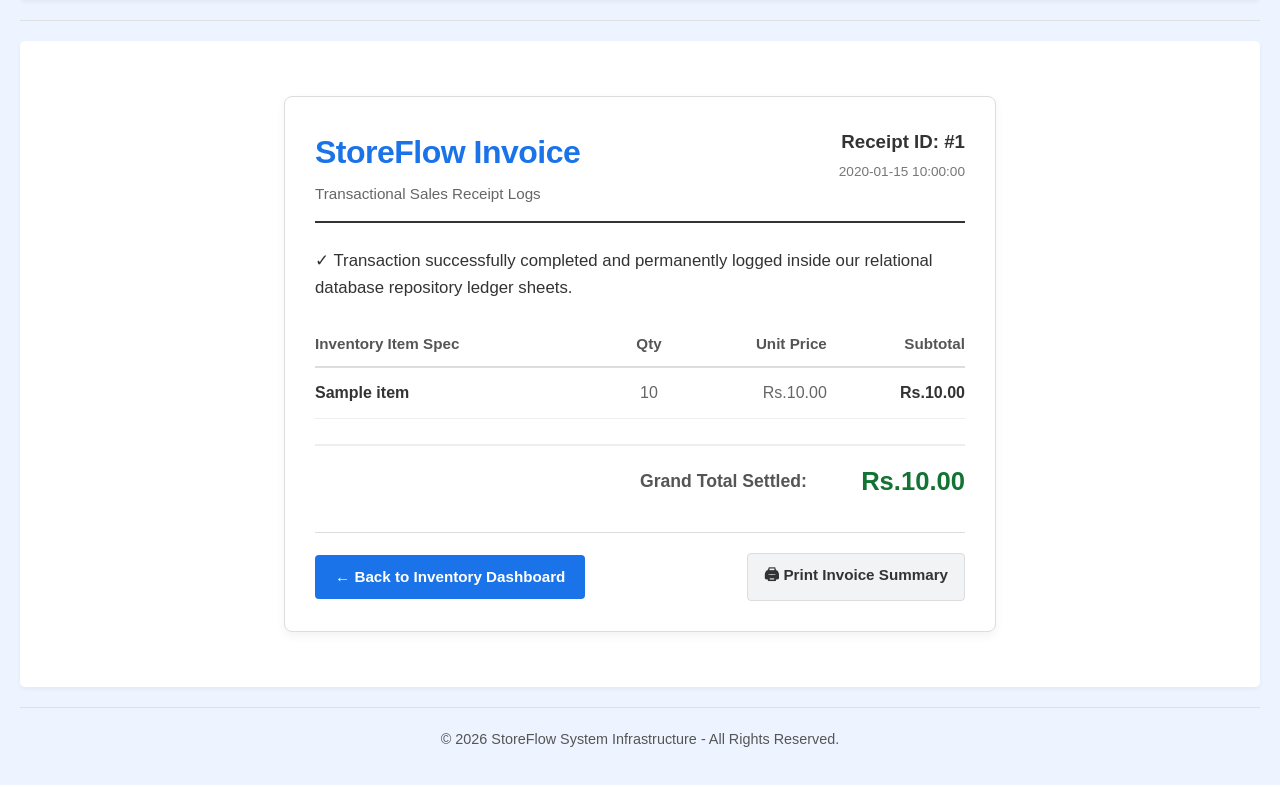
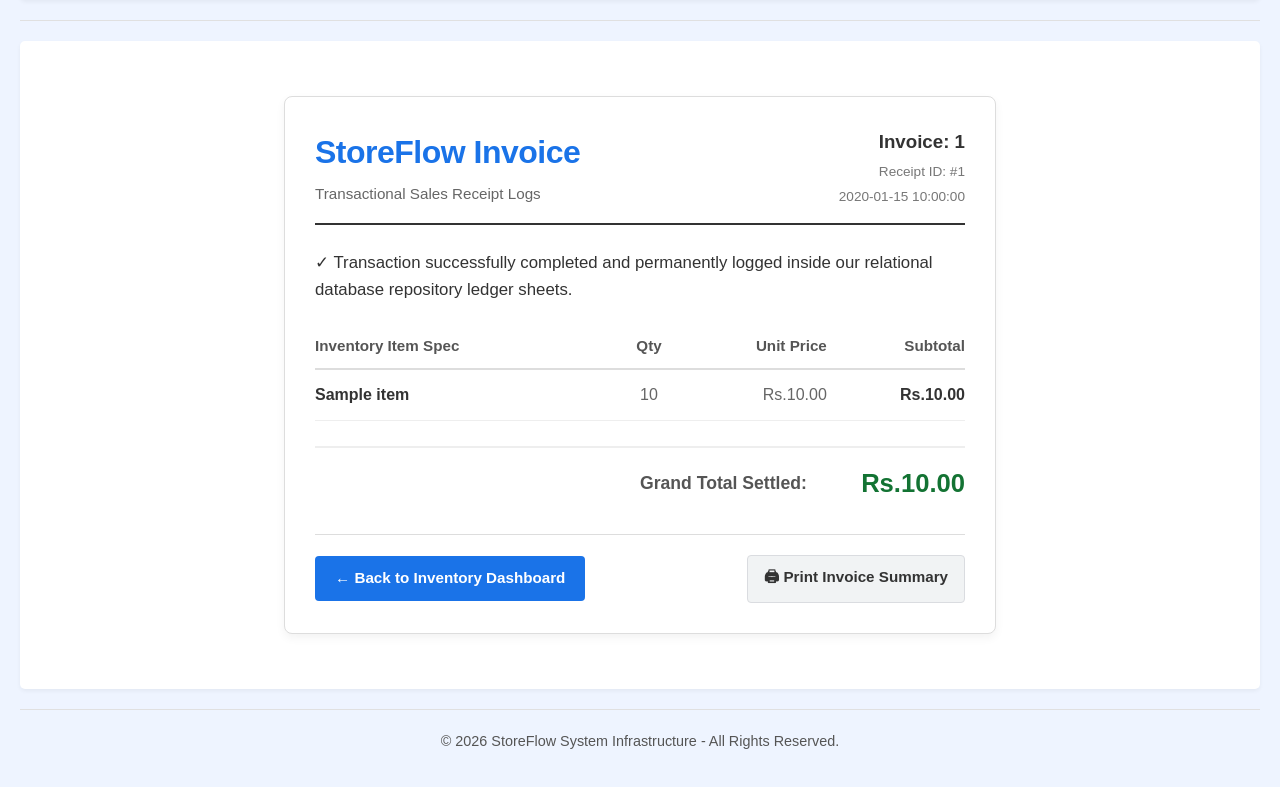
Before and after one commit to mittalrishabh048/StoreFlow, a Flask app: template templates/invoice.html in a window 1280 px wide. Shown: the part 76-863 px from the top of the page. Run offline with Flask 3, Linux system fonts and the light colour scheme; the template is opened without the code that fills it: most values are stand-ins (such as "Sample title", 1, 10 or a date in 2020).

Commit message:
feat: implement sequential invoice number generation and printable receipt page

```diff
--- a/app.py
+++ b/app.py
@@ -288,29 +288,50 @@ def test_clear_cart():
     flash("Session shopping cart data cleared completely.", "success")
     return redirect('/cart')
 
-
 @app.route('/checkout', methods=['POST'])
 def handle_checkout():
-    """Processes session data conversion to permanent records via transaction routines."""
+    from src.billing import billing
+    from src.inventory import database
+
+    # 1. Grab raw active cart data out of the live session wrapper
     session_cart_data = session.get('cart', {})
+    if not session_cart_data:
+        flash("Cannot process checkout: Your shopping cart is empty.", "error")
+        return redirect(url_for('view_cart'))
 
-    cart = ShoppingCart()
-    cart.items = session_cart_data
+    try:
+        # 2. Re-compile the raw dictionary session data into structured items
+        # Format required by database: (product_id, quantity, price, tax_placeholder)
+        compiled_cart_items = []
+        total_amount = 0.0
 
-    # Capture the status, message text, and new parent id tracking reference
-    success, message, sale_id = cart.process_checkout()
+        for p_id, item_details in session_cart_data.items():
+            qty = int(item_details['quantity'])
+            price = float(item_details['price'])
+            total_amount += qty * price
+            # Append as tuple matching expected unpacked iteration loop variables
+            compiled_cart_items.append((int(p_id), qty, price, 0.00))
 
-    if success:
-        # Clear local session cookie memory layout
-        session['cart'] = {}
-        session.modified = True
-        flash(message, "success")
-        # Redirect directly to our newly implemented invoice confirmation screen!
-        return redirect(url_for('view_invoice', sale_id=sale_id))
-    else:
-        flash(message, "error")
-        return redirect('/cart')
+        # 3. Process the master transaction engine and obtain tracking details
+        invoice_meta = billing.complete_checkout(compiled_cart_items, round(total_amount, 2))
 
+        # 4. CRITICAL SYNC STEP: Retrieve the live saved database snapshot rows!
+        # We reuse your excellent get_invoice_data method from billing.py
+        real_invoice_data = billing.get_invoice_data(invoice_meta["sale_id"])
+
+        # 5. Inject the missing sequential invoice format field into the dictionary payload
+        real_invoice_data["invoice_number"] = invoice_meta["invoice_number"]
+
+        # 6. Flash confirmation message and purge session cart storage
+        session.pop('cart', None)
+        flash("Transaction successfully completed!", "success")
+
+        # 7. Render your template using the exact keys it needs
+        return render_template("invoice.html", invoice=real_invoice_data)
+
+    except Exception as e:
+        flash(f"Checkout Transaction Failed: {str(e)}", "error")
+        return redirect(url_for('view_cart'))
 
 @app.route('/invoice/<int:sale_id>')
 def view_invoice(sale_id):
--- a/static/css/style.css
+++ b/static/css/style.css
@@ -54,3 +54,178 @@ footer {
     font-size: 0.9em;
     color: #555;
 }
+
+/* ==========================================================================
+   StoreFlow Professional Invoice Layout Blocks
+   ========================================================================== */
+
+.invoice-wrapper {
+    max-width: 650px;
+    margin: 30px auto;
+    padding: 30px;
+    border: 1px solid #ddd;
+    border-radius: 8px;
+    background-color: #ffffff;
+    box-shadow: 0 4px 10px rgba(0,0,0,0.05);
+}
+
+.invoice-branding-row {
+    display: flex;
+    justify-content: space-between;
+    align-items: flex-start;
+    margin-bottom: 25px;
+    border-bottom: 2px solid #333;
+    padding-bottom: 15px;
+}
+
+.invoice-title {
+    margin: 0;
+    color: #1a73e8;
+    letter-spacing: -0.5px;
+}
+
+.invoice-subtitle {
+    margin: 4px 0 0 0;
+    color: #666;
+    font-size: 0.95em;
+}
+
+.invoice-meta-right {
+    text-align: right;
+}
+
+.invoice-id {
+    margin: 0;
+    color: #333;
+}
+
+.invoice-db-ref, .invoice-date {
+    margin: 4px 0 0 0;
+    color: #777;
+    font-size: 0.85em;
+}
+
+.invoice-status-msg {
+    color: #333;
+    font-size: 1.05em;
+    margin-bottom: 20px;
+}
+
+/* Table Architecture Overrides */
+.invoice-billing-table {
+    width: 100%;
+    border-collapse: collapse;
+    text-align: left;
+    margin-bottom: 25px;
+}
+
+.invoice-billing-table thead tr {
+    border-bottom: 2px solid #ddd;
+    color: #555;
+    font-size: 0.95em;
+}
+
+.invoice-billing-table th {
+    padding: 10px 0;
+}
+
+.invoice-billing-table td {
+    padding: 12px 0;
+    border-bottom: 1px solid #eee;
+}
+
+.item-name { font-weight: bold; color: #333; }
+.item-qty, .item-price { color: #666; }
+.item-total { font-weight: bold; color: #333; }
+
+.text-center { text-align: center; }
+.text-right { text-align: right; }
+
+/* Totals Box Layout */
+.invoice-totals-wrapper {
+    display: flex;
+    justify-content: flex-end;
+    border-top: 2px solid #eee;
+    padding-top: 15px;
+    margin-bottom: 30px;
+}
+
+.totals-inner-box {
+    text-align: right;
+    width: 50%;
+}
+
+.totals-flex-row {
+    display: flex;
+    justify-content: space-between;
+    align-items: center;
+}
+
+.totals-label {
+    font-weight: bold;
+    color: #555;
+    font-size: 1.1em;
+}
+
+.totals-amount {
+    font-size: 1.6em;
+    font-weight: bold;
+    color: #137333;
+}
+
+/* User Interactive Elements Layer */
+.invoice-actions-row {
+    display: flex;
+    justify-content: space-between;
+    align-items: center;
+    border-top: 1px solid #ddd;
+    padding-top: 20px;
+}
+
+.btn-dashboard-back {
+    background-color: #1a73e8;
+    color: white;
+    padding: 10px 20px;
+    text-decoration: none;
+    border-radius: 4px;
+    font-weight: bold;
+    font-size: 0.95em;
+}
+
+.btn-print-trigger {
+    background-color: #f1f3f4;
+    color: #333;
+    padding: 10px 16px;
+    border: 1px solid #dadce0;
+    border-radius: 4px;
+    font-weight: bold;
+    font-size: 0.95em;
+    cursor: pointer;
+}
+
+/* ==========================================================================
+   Print Optimization Media Query Blocks
+   ========================================================================== */
+
+@media print {
+    /* Hide structural layout wrappers provided by base.html template */
+    header, nav, footer, .no-print {
+        display: none !important;
+    }
+
+    /* Standardize background contrast for paper formatting */
+    body {
+        background-color: #ffffff !important;
+        color: #000000 !important;
+        padding: 0;
+    }
+
+    /* Expand the layout bounds safely during native canvas streaming */
+    .invoice-wrapper {
+        border: none !important;
+        box-shadow: none !important;
+        padding: 0 !important;
+        margin: 0 auto !important;
+        max-width: 100% !important;
+    }
+}
--- a/templates/invoice.html
+++ b/templates/invoice.html
@@ -1,60 +1,59 @@
 {% extends 'base.html' %}
 
 {% block content %}
-<div style="max-width: 650px; margin: 30px auto; padding: 30px; border: 1px solid #ddd; border-radius: 8px; background-color: #ffffff; box-shadow: 0 4px 10px rgba(0,0,0,0.05);">
+<div class="invoice-wrapper">
 
-    <div style="display: flex; justify-content: space-between; align-items: flex-start; margin-bottom: 25px; border-bottom: 2px solid #333; padding-bottom: 15px;">
+    <div class="invoice-branding-row">
         <div>
-            <h1 style="margin: 0; color: #1a73e8; letter-spacing: -0.5px;">StoreFlow Invoice</h1>
-            <p style="margin: 4px 0 0 0; color: #666; font-size: 0.95em;">Transactional Sales Receipt Logs</p>
+            <h1 class="invoice-title">StoreFlow Invoice</h1>
+            <p class="invoice-subtitle">Transactional Sales Receipt Logs</p>
         </div>
-        <div style="text-align: right;">
-            <h3 style="margin: 0; color: #333;">Receipt ID: #{{ invoice.sale_id }}</h3>
-            <p style="margin: 4px 0 0 0; color: #777; font-size: 0.85em;">{{ invoice.timestamp }}</p>
+        <div class="invoice-meta-right">
+            <h3 class="invoice-id">Invoice: {{ invoice.invoice_number }}</h3>
+            <p class="invoice-db-ref">Receipt ID: #{{ invoice.sale_id }}</p>
+            <p class="invoice-date">{{ invoice.timestamp }}</p>
         </div>
     </div>
 
-    <p style="color: #333; font-size: 1.05em; margin-bottom: 20px;">
+    <p class="invoice-status-msg">
         ✓ Transaction successfully completed and permanently logged inside our relational database repository ledger sheets.
     </p>
 
-    <table border="0" style="width: 100%; border-collapse: collapse; text-align: left; margin-bottom: 25px;">
+    <table class="invoice-billing-table">
         <thead>
-            <tr style="border-bottom: 2px solid #ddd; color: #555; font-size: 0.95em;">
-                <th style="padding: 10px 0;">Inventory Item Spec</th>
-                <th style="padding: 10px 0; text-align: center;">Qty</th>
-                <th style="padding: 10px 0; text-align: right;">Unit Price</th>
-                <th style="padding: 10px 0; text-align: right;">Subtotal</th>
+            <tr>
+                <th>Inventory Item Spec</th>
+                <th class="text-center">Qty</th>
+                <th class="text-right">Unit Price</th>
+                <th class="text-right">Subtotal</th>
             </tr>
         </thead>
         <tbody>
             {% for item in invoice.products %}
-                <tr style="border-bottom: 1px solid #eee;">
-                    <td style="padding: 12px 0; font-weight: bold; color: #333;">{{ item.name }}</td>
-                    <td style="padding: 12px 0; text-align: center; color: #666;">{{ item.quantity }}</td>
-                    <td style="padding: 12px 0; text-align: right; color: #666;">Rs.{{ "%.2f"|format(item.price) }}</td>
-                    <td style="padding: 12px 0; text-align: right; font-weight: bold; color: #333;">Rs.{{ "%.2f"|format(item.line_total) }}</td>
+                <tr>
+                    <td class="item-name">{{ item.name }}</td>
+                    <td class="text-center item-qty">{{ item.quantity }}</td>
+                    <td class="text-right item-price">Rs.{{ "%.2f"|format(item.price) }}</td>
+                    <td class="text-right item-total">Rs.{{ "%.2f"|format(item.line_total) }}</td>
                 </tr>
             {% endfor %}
         </tbody>
     </table>
 
-    <div style="display: flex; justify-content: flex-end; border-top: 2px solid #eee; padding-top: 15px; margin-bottom: 30px;">
-        <div style="text-align: right; width: 50%;">
-            <div style="display: flex; justify-content: space-between; align-items: center;">
-                <span style="font-weight: bold; color: #555; font-size: 1.1em;">Grand Total Settled:</span>
-                <span style="font-size: 1.6em; font-weight: bold; color: #137333;">
-                    Rs.{{ "%.2f"|format(invoice.grand_total) }}
-                </span>
+    <div class="invoice-totals-wrapper">
+        <div class="totals-inner-box">
+            <div class="totals-flex-row">
+                <span class="totals-label">Grand Total Settled:</span>
+                <span class="totals-amount">Rs.{{ "%.2f"|format(invoice.grand_total) }}</span>
             </div>
         </div>
     </div>
 
-    <div style="display: flex; justify-content: space-between; align-items: center; border-top: 1px solid #ddd; padding-top: 20px;">
-        <a href="/products" style="background-color: #1a73e8; color: white; padding: 10px 20px; text-decoration: none; border-radius: 4px; font-weight: bold; font-size: 0.95em;">
+    <div class="invoice-actions-row no-print">
+        <a href="/products" class="btn-dashboard-back">
             ← Back to Inventory Dashboard
         </a>
-        <button onclick="window.print();" style="background-color: #f1f3f4; color: #333; padding: 10px 16px; border: 1px solid #dadce0; border-radius: 4px; font-weight: bold; font-size: 0.95em; cursor: pointer;">
+        <button onclick="window.print();" class="btn-print-trigger">
             🖨 Print Invoice Summary
         </button>
     </div>
```
Also changed, not shown: src/billing/billing.py (+53 -8 lines), src/inventory/database.py (+66 -2 lines).
